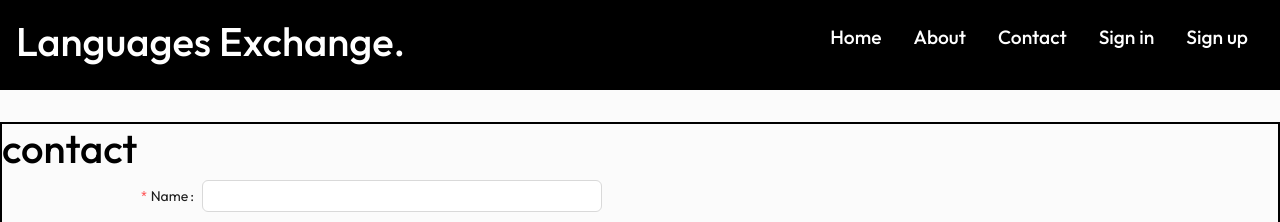
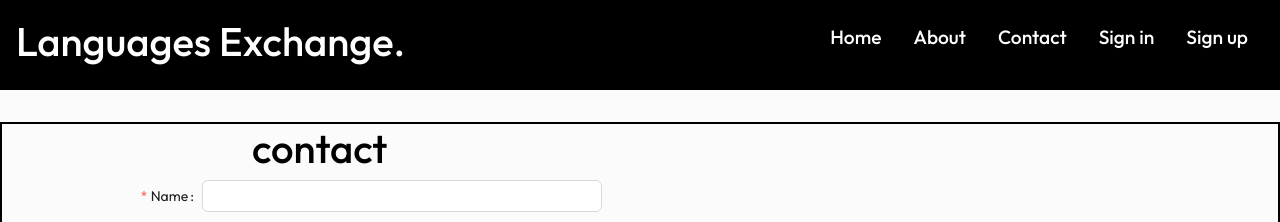
Before and after one commit to levilu800b/DALR-Language-Exchange, a React (Create React App) app in the folder client/: page /contact in a window 1280 px wide. Shown: the top 222 px of the page. Built offline with nearby package versions, Linux system fonts and the light colour scheme; no server answers.

Commit message:
add style to h1

```diff
--- a/client/src/components/Contact/Contact.js
+++ b/client/src/components/Contact/Contact.js
@@ -25,7 +25,7 @@ const onFinish = (values, any) => {
 const Contact = () => {
   return (
     <div className="cont">
-      <h1 style={{ color :"black" }}>contact</h1>
+      <h1 style={{ color :"black", marginLeft:250 }} >contact</h1>
   <Form
     {...layout}
     name="nest-messages"
```
